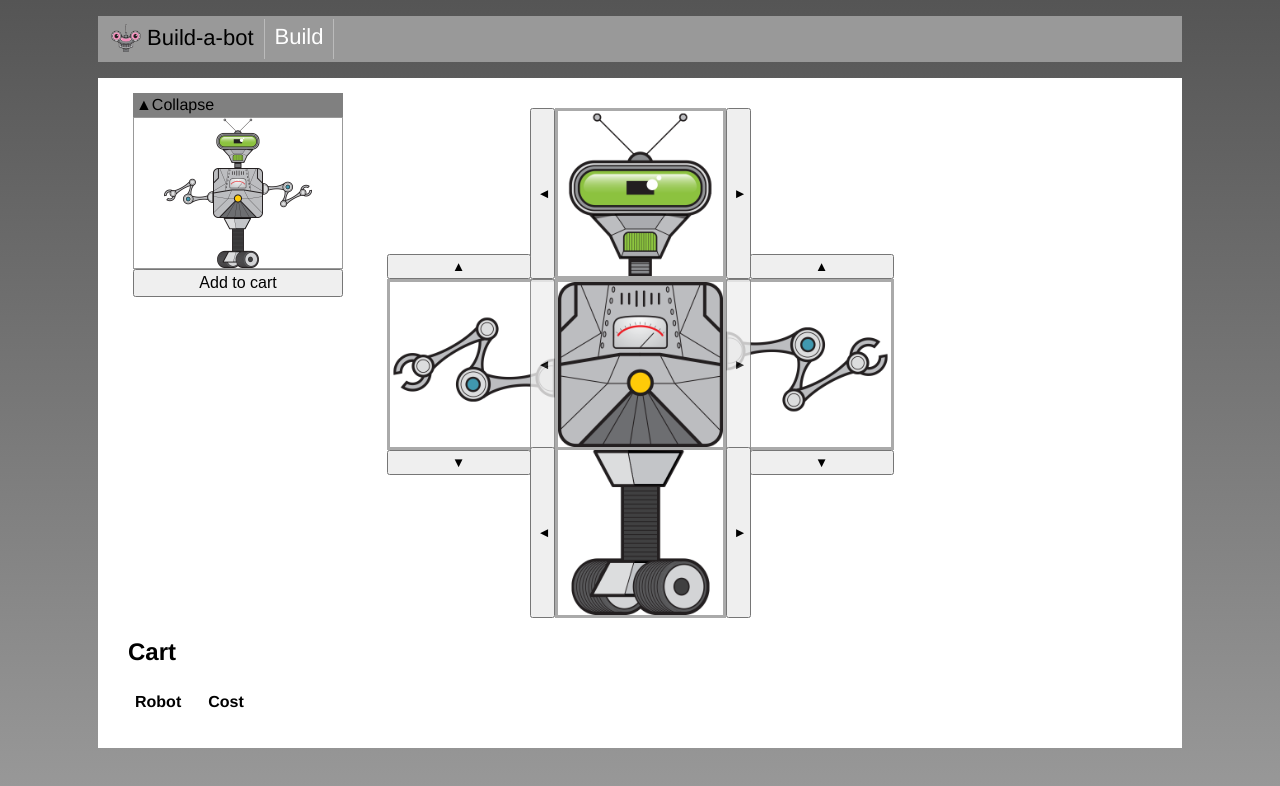
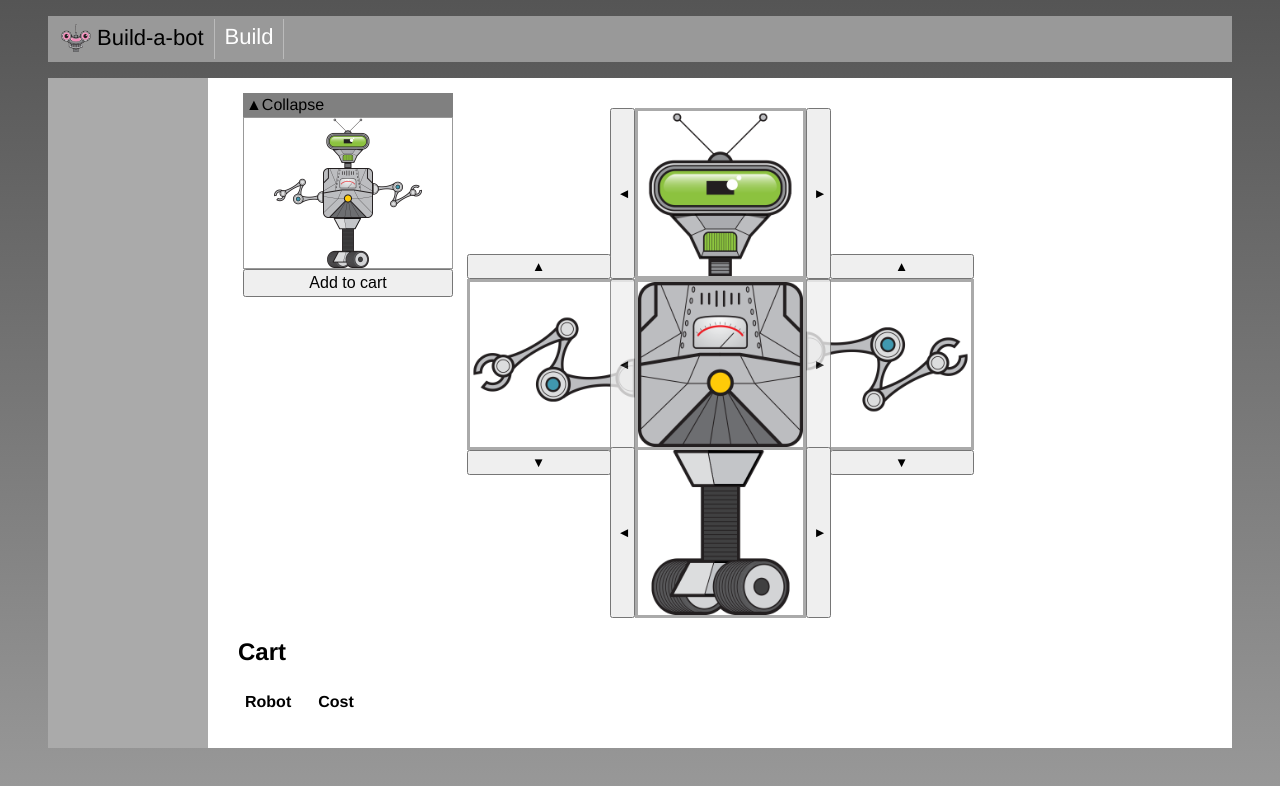
Before and after one commit to Morcado/build-a-bot-vue-app, a Vue app: page /build in a window 1280 px wide. Shown: the top 786 px of the page. Built offline with nearby package versions, Linux system fonts and the light colour scheme.

Commit message:
agregar sidebar,  utilizacion de vistas por nombre

```diff
--- a/src/App.vue
+++ b/src/App.vue
@@ -16,9 +16,14 @@
       </ul>
     </nav>
   </header>
-  <main>
-    <router-view/>
-  </main>
+  <div class="container">
+    <aside class="aside">
+      <router-view name="sidebar"/>
+    </aside>
+    <main>
+      <router-view/>
+    </main>
+  </div>
 </template>
 
 <script>
@@ -40,15 +45,14 @@ body{
 
 <style scoped>
 main {
-  margin: 0 auto;
   padding: 30px;
   background-color: white;
-  width: 1024px;
+  width: 964px;
   min-height: 300px;
 }
 header {
   background-color: #999;
-  width: 1084px;
+  width: 1184px;
   margin: 0 auto;
 }
 ul {
@@ -69,6 +73,17 @@ ul {
   text-decoration: none;
   color: inherit;
 }
+.container {
+  display: flex;
+  margin: 10px auto 0 auto;
+  justify-content: center;
+}
+.aside {
+  padding: 30px;
+  background-color: #aaa;
+  width: 100px;
+  min-height: 300px;
+}
 .router-link-active {
   color: white;
 }
```
Also changed, not shown: src/sidebars/SidebarBuild.vue (added, +20 -0 lines), src/sidebars/SidebarStandard.vue (added, +19 -0 lines).
